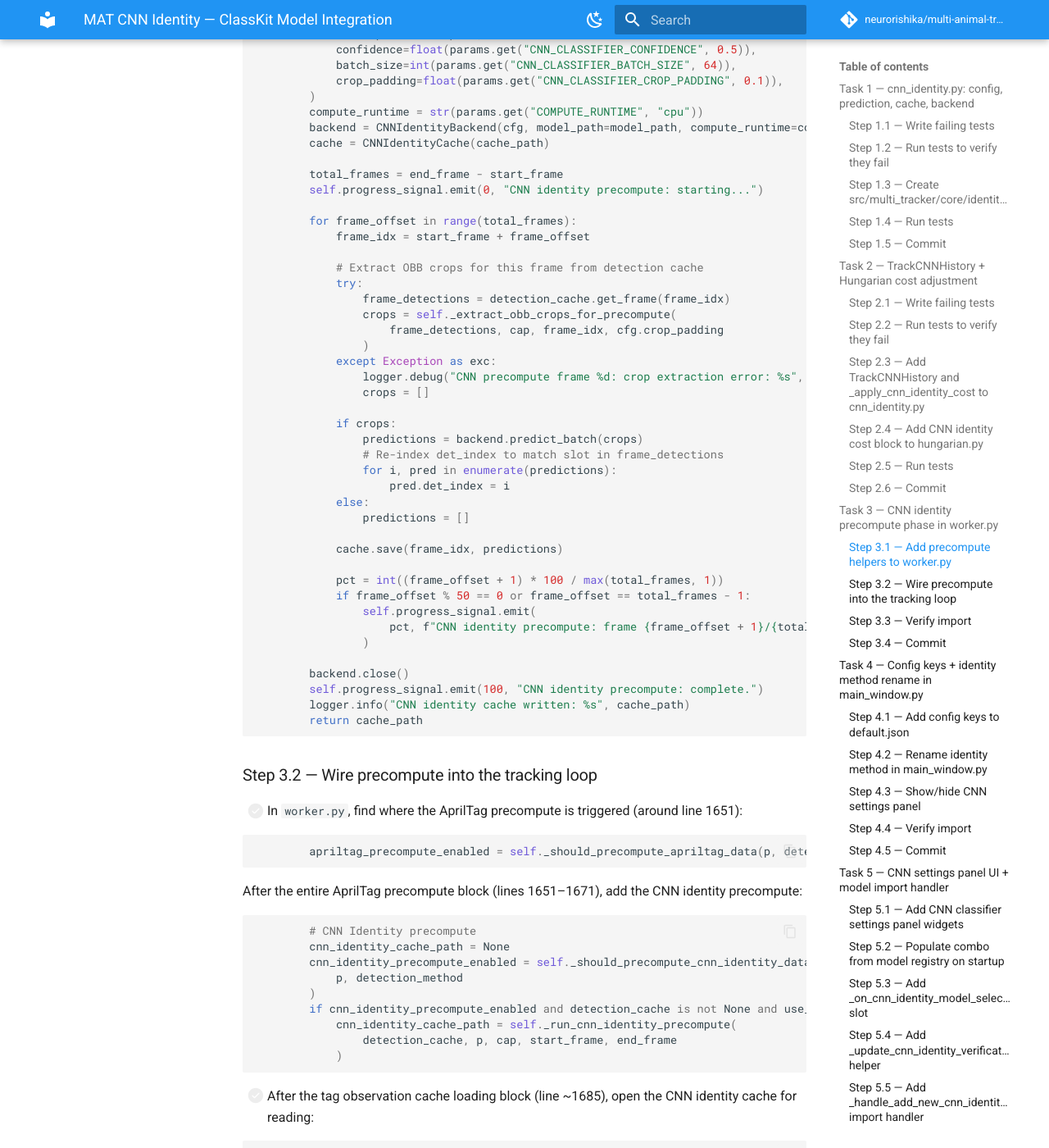
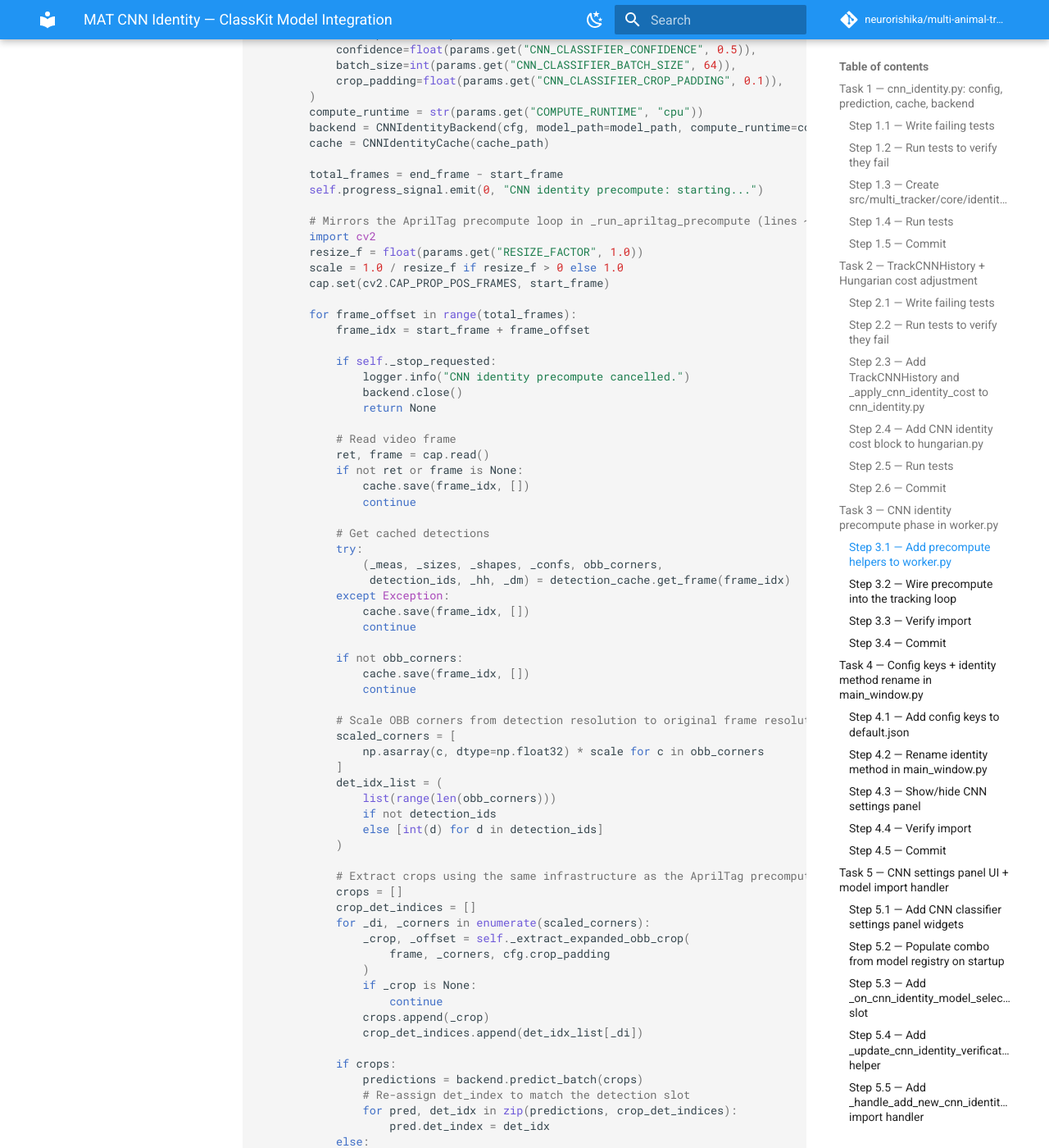
Before and after one commit to neurorishika/multi-animal-tracker, an MkDocs documentation site: the page built from docs/superpowers/plans/2026-03-21-mat-cnn-identity.md, in a window 1280 px wide and 1400 px high, scrolled down 20251 px. Shown: the whole window at 82% size. Built offline with MkDocs 1.6.1 and Material for MkDocs 9.7.7, drawn with Linux system fonts in a browser that asks for light colours; comment, search, counter and statistics services are not loaded; the version menu is left out; some of the changed text lies outside the part shown.

Commit message:
docs: fix 3 remaining issues in mat-cnn-identity plan
- Replace non-existent _extract_obb_crops_for_precompute with correct
  crop extraction pattern from AprilTag precompute loop
- Fix commit step dialog paths to use dialogs/ package paths
- Add COLOR_TAG_CONFIDENCE -> CNN_CLASSIFIER_CONFIDENCE backward compat alias

Co-Authored-By: Claude Opus 4.6 (1M context) <noreply@anthropic.com>

````diff
--- a/docs/superpowers/plans/2026-03-21-mat-cnn-identity.md
+++ b/docs/superpowers/plans/2026-03-21-mat-cnn-identity.md
@@ -982,24 +982,65 @@ No unit tests for the worker precompute phase (consistent with the AprilTag prec
         total_frames = end_frame - start_frame
         self.progress_signal.emit(0, "CNN identity precompute: starting...")
 
+        # Mirrors the AprilTag precompute loop in _run_apriltag_precompute (lines ~700-815)
+        import cv2
+        resize_f = float(params.get("RESIZE_FACTOR", 1.0))
+        scale = 1.0 / resize_f if resize_f > 0 else 1.0
+        cap.set(cv2.CAP_PROP_POS_FRAMES, start_frame)
+
         for frame_offset in range(total_frames):
             frame_idx = start_frame + frame_offset
 
-            # Extract OBB crops for this frame from detection cache
+            if self._stop_requested:
+                logger.info("CNN identity precompute cancelled.")
+                backend.close()
+                return None
+
+            # Read video frame
+            ret, frame = cap.read()
+            if not ret or frame is None:
+                cache.save(frame_idx, [])
+                continue
+
+            # Get cached detections
             try:
-                frame_detections = detection_cache.get_frame(frame_idx)
-                crops = self._extract_obb_crops_for_precompute(
-                    frame_detections, cap, frame_idx, cfg.crop_padding
+                (_meas, _sizes, _shapes, _confs, obb_corners,
+                 detection_ids, _hh, _dm) = detection_cache.get_frame(frame_idx)
+            except Exception:
+                cache.save(frame_idx, [])
+                continue
+
+            if not obb_corners:
+                cache.save(frame_idx, [])
+                continue
+
+            # Scale OBB corners from detection resolution to original frame resolution
+            scaled_corners = [
+                np.asarray(c, dtype=np.float32) * scale for c in obb_corners
+            ]
+            det_idx_list = (
+                list(range(len(obb_corners)))
+                if not detection_ids
+                else [int(d) for d in detection_ids]
+            )
+
+            # Extract crops using the same infrastructure as the AprilTag precompute
+            crops = []
+            crop_det_indices = []
+            for _di, _corners in enumerate(scaled_corners):
+                _crop, _offset = self._extract_expanded_obb_crop(
+                    frame, _corners, cfg.crop_padding
                 )
-            except Exception as exc:
-                logger.debug("CNN precompute frame %d: crop extraction error: %s", frame_idx, exc)
-                crops = []
+                if _crop is None:
+                    continue
+                crops.append(_crop)
+                crop_det_indices.append(det_idx_list[_di])
 
             if crops:
                 predictions = backend.predict_batch(crops)
-                # Re-index det_index to match slot in frame_detections
-                for i, pred in enumerate(predictions):
-                    pred.det_index = i
+                # Re-assign det_index to match the detection slot
+                for pred, det_idx in zip(predictions, crop_det_indices):
+                    pred.det_index = det_idx
             else:
                 predictions = []
 
@@ -1149,13 +1190,17 @@ if p.get("IDENTITY_METHOD", "").lower() == "color_tags_yolo":
     p["IDENTITY_METHOD"] = "cnn_classifier"
 ```
 
-Also add the `COLOR_TAG_MODEL_PATH` → `CNN_CLASSIFIER_MODEL_PATH` alias in the same loading path:
+Also add both backward compat aliases in the same loading path:
 
 ```python
 # Backward compat: map old color_tag keys to new cnn_classifier keys
 if "COLOR_TAG_MODEL_PATH" in p and "CNN_CLASSIFIER_MODEL_PATH" not in p:
     p["CNN_CLASSIFIER_MODEL_PATH"] = p["COLOR_TAG_MODEL_PATH"]
-```
+if "COLOR_TAG_CONFIDENCE" in p and "CNN_CLASSIFIER_CONFIDENCE" not in p:
+    p["CNN_CLASSIFIER_CONFIDENCE"] = p["COLOR_TAG_CONFIDENCE"]
+```
+
+This prevents silent data loss when loading an old config that has `color_tag_confidence` saved but no `cnn_classifier_confidence` key.
 
 ### Step 4.3 — Show/hide CNN settings panel
 
@@ -1513,7 +1558,9 @@ Expected: all tests PASS.
 
 - [ ] Run:
 ```bash
-git add src/multi_tracker/gui/main_window.py src/multi_tracker/gui/dialogs.py
+git add src/multi_tracker/gui/main_window.py \
+        src/multi_tracker/gui/dialogs/cnn_identity_import_dialog.py \
+        src/multi_tracker/gui/dialogs/__init__.py
 git commit -m "$(cat <<'EOF'
 feat(mat): add CNN Classifier settings panel, import handler, registry integration
 
````
